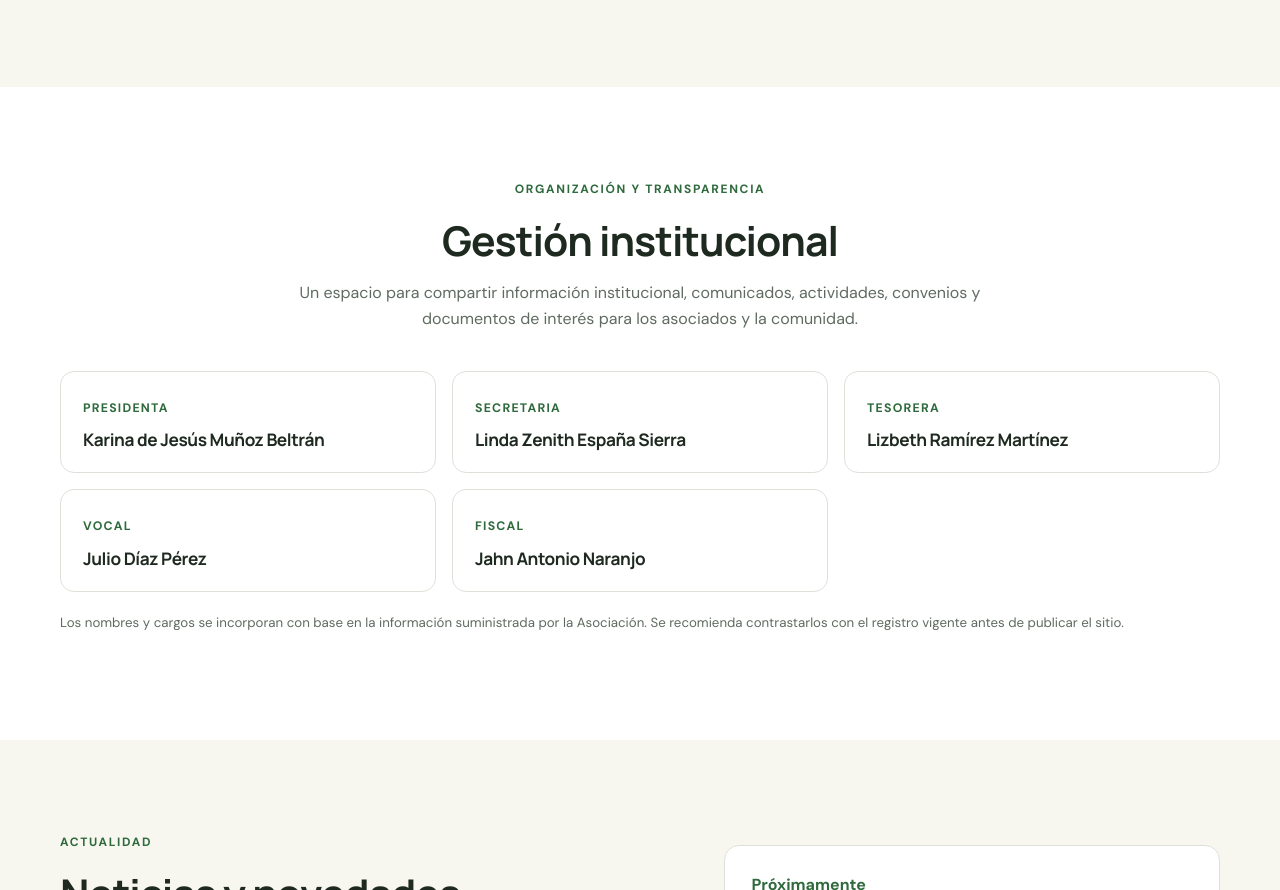
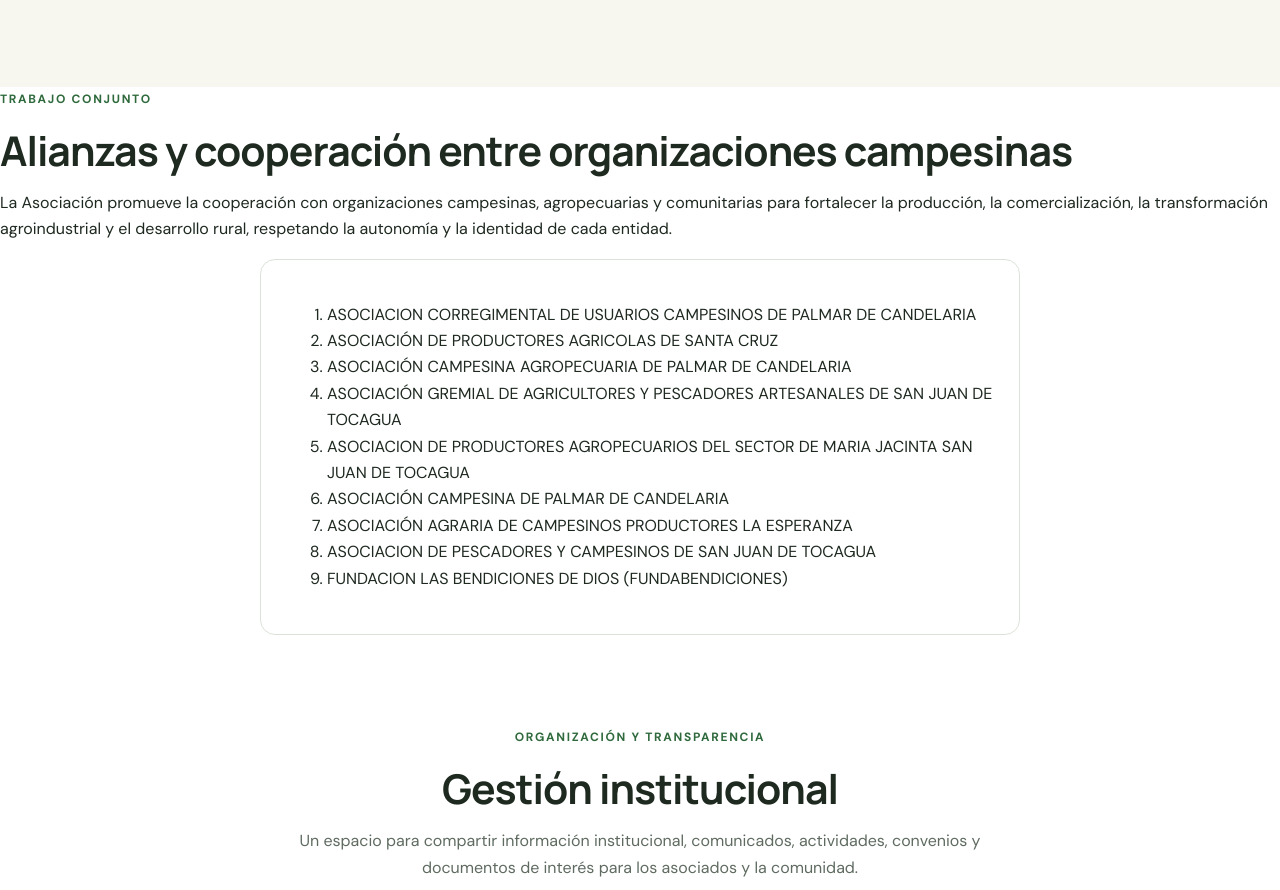
Before and after one commit to asociacion-las-bendiciones/pagina-web, a plain HTML site: page index.html in a window 1280 px wide. Shown: the part 6299-7189 px from the top of the page. Drawn offline with Linux system fonts and the light colour scheme.

Commit message:
Add allied organizations section
Added a section on alliances and cooperation among peasant organizations, including a list of associations involved.

```diff
--- a/index.html
+++ b/index.html
@@ -177,6 +177,28 @@
         </div>
       </div>
     </section>
+<p class="eyebrow green">Trabajo conjunto</p>
+          <h2>Alianzas y cooperación entre organizaciones campesinas</h2>
+          <p>La Asociación promueve la cooperación con organizaciones campesinas, agropecuarias y comunitarias para fortalecer la producción, la comercialización, la transformación agroindustrial y el desarrollo rural, respetando la autonomía y la identidad de cada entidad.</p>
+        </div>
+
+        <div class="notice-card">
+          <ol>
+            <li>ASOCIACION CORREGIMENTAL DE USUARIOS CAMPESINOS DE PALMAR DE CANDELARIA</li>
+            <li>ASOCIACIÓN DE PRODUCTORES AGRICOLAS DE SANTA CRUZ</li>
+            <li>ASOCIACIÓN CAMPESINA AGROPECUARIA DE PALMAR DE CANDELARIA</li>
+            <li>ASOCIACIÓN GREMIAL DE AGRICULTORES Y PESCADORES ARTESANALES DE SAN JUAN DE TOCAGUA</li>
+            <li>ASOCIACION DE PRODUCTORES AGROPECUARIOS DEL SECTOR DE MARIA JACINTA SAN JUAN DE TOCAGUA</li>
+            <li>ASOCIACIÓN CAMPESINA DE PALMAR DE CANDELARIA</li>
+            <li>ASOCIACIÓN AGRARIA DE CAMPESINOS PRODUCTORES LA ESPERANZA</li>
+            <li>ASOCIACION DE PESCADORES Y CAMPESINOS DE SAN JUAN DE TOCAGUA</li>
+            <li>FUNDACION LAS BENDICIONES DE DIOS (FUNDABENDICIONES)</li>
+          </ol>
+        </div>
+      </div>
+    </section>
+
+
 
     <section class="section" id="gestion">
       <div class="container">
```
